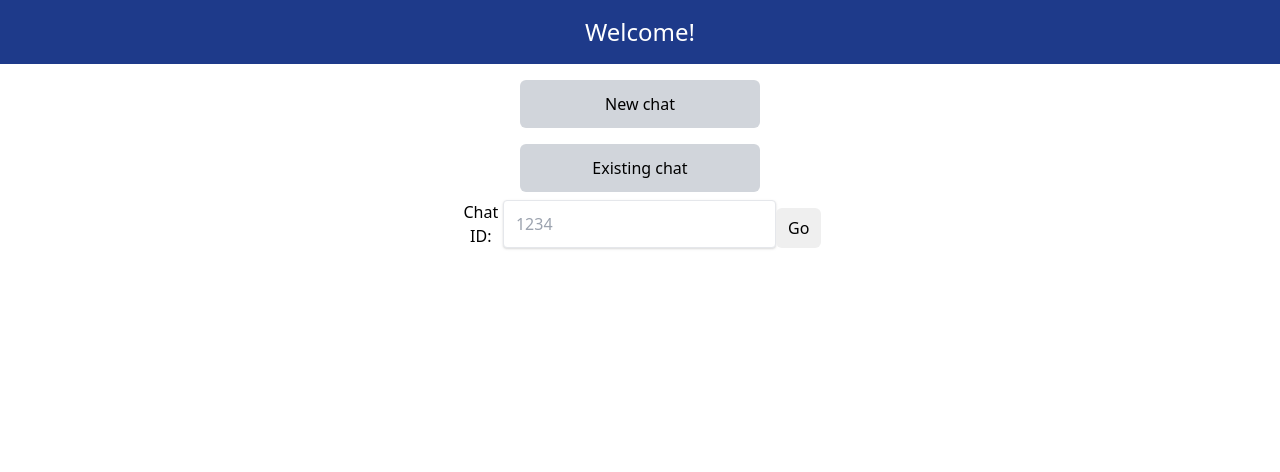
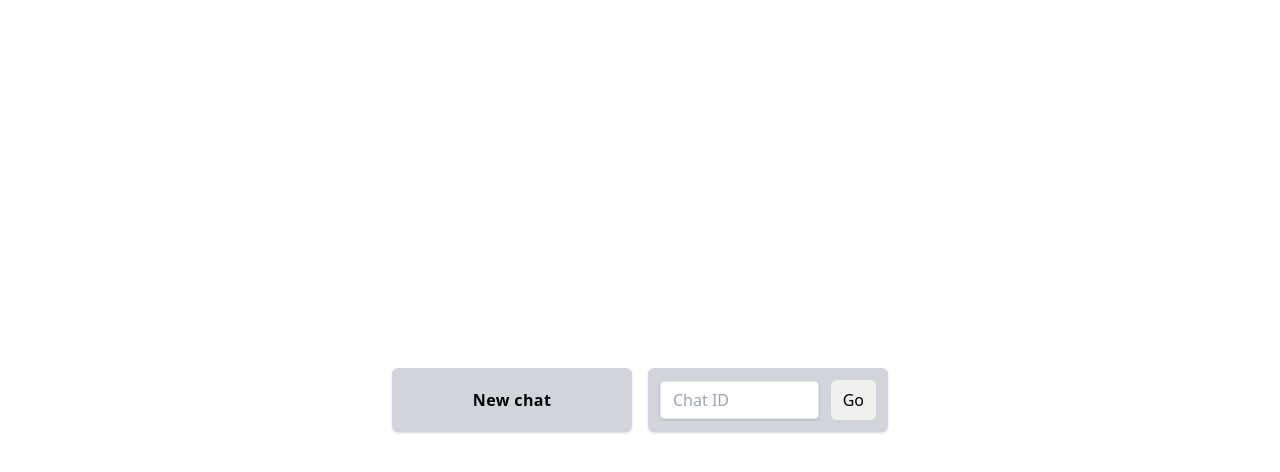
Before and after one commit to thomasschafer/chat-app-frontend, a React (Create React App) app: page / in a window 1280 px wide. Both pictures are taken after a click on the element "Existing chat". Shown: the top 472 px of the page. Built offline with nearby package versions, Linux system fonts and the light colour scheme.

Commit message:
Added functionality to ensure that users can use different chats with different websockets

```diff
--- a/src/App.tsx
+++ b/src/App.tsx
@@ -17,47 +17,42 @@ function App() {
   };
 
   return (
-    <div className="App">
-      <nav className="text-center">
-        <div className="bg-blue-900 h-16 w-full flex flex-col items-center justify-center">
-          <h1 className="text-white">Welcome!</h1>
-        </div>
-      </nav>
-      <main>
-        <div className="flex flex-col items-center p-2 text-center">
+    <main className="w-screen h-screen flex justify-center align-middle bg-white">
+      <div className="flex flex-col sm:flex-row justify-center items-center align-middle p-2 text-center">
         <Link
-            className="bg-gray-300 p-3 m-2 rounded-md h-full w-60 max-w-full"
+          className="bg-gray-300 p-3 m-2 rounded-md w-60 h-16 flex items-center justify-center shadow hover:bg-indigo-200 hover:shadow-md font-bold tracking-wide"
           to={`/chat/${uuidv4()}`}
         >
           New chat
         </Link>
         <div
-            className="cursor-pointer bg-gray-300 p-3 rounded-md min-w-min m-2 w-60 max-w-full"
+          className="cursor-pointer bg-gray-300 p-3 rounded-md m-2 w-60 h-16 flex items-center justify-center shadow hover:bg-indigo-200 hover:shadow-md font-bold tracking-wide"
           onClick={() => {
-              setShowExistingChatInput(!showExistingChatInput);
+            !showExistingChatInput && setShowExistingChatInput(true);
           }}
         >
-            Existing chat
-          </div>
-          <form className={`flex flex-row ${showExistingChatInput ? "" : "invisible"}`}>
-            <label>Chat ID:</label>
+          {showExistingChatInput ? (
+            <form className="flex flex-row items-center space-x-3">
               <input
                 type="text"
                 className="shadow appearance-none border rounded w-full py-2 px-3 text-gray-700 leading-tight focus:outline-none focus:shadow-outline"
-              placeholder="1234"
+                placeholder="Chat ID"
                 value={chatId}
                 onChange={updateChatId}
               />
               <input
                 type="submit"
-              className="py-2 px-3 cursor-pointer rounded-md mt-2"
+                className="py-2 px-3 cursor-pointer rounded-md"
                 value="Go"
                 onClick={handleSubmit}
               />
             </form>
+          ) : (
+            <>Existing chat</>
+          )}
+        </div>
       </div>
     </main>
-    </div>
   );
 }
 
--- a/src/css/index.css
+++ b/src/css/index.css
@@ -11,3 +11,9 @@
 body {
   overscroll-behavior-y: none;
 }
+
+@screen md {
+  .message-container {
+    max-width: calc(768px * 11 / 12);
+  }
+}
--- a/src/routes/OpenChat.tsx
+++ b/src/routes/OpenChat.tsx
@@ -12,7 +12,7 @@ interface chatMessage {
 
 const Message = ({ msg, senderId }: { msg: chatMessage; senderId: string }) => (
   <div
-    className={`w-11/12 sm:w-max max-w-full md:max-w-screen-md rounded-xl px-5 py-3 my-3 ${
+    className={`message-container max-w-max w-11/12 md:w-max rounded-xl px-5 py-3 my-3 ${
       msg.sender === senderId ? "ml-auto bg-blue-100 text-right" : "bg-gray-200"
     }`}
   >
@@ -36,15 +36,14 @@ const OpenChat = () => {
     setSocket(newSocket);
 
     newSocket.on("connect", () => {
-      console.log("Client: connected", newSocket.connected);
+      newSocket.emit("chat-id", params.chatId);
     });
 
     newSocket.on("message received", (msg) => {
-      console.log("Message received", msg);
       setMessageThread((thread) => [...thread, msg]);
       window.scrollTo(0, document.body.scrollHeight);
     });
-  }, []);
+  }, [params]);
 
   const updateMessage = (event: React.ChangeEvent<HTMLTextAreaElement>) => {
     setMessage(event.target.value);
@@ -52,7 +51,7 @@ const OpenChat = () => {
 
   const submitMessage = () => {
     if (socket) {
-      socket.emit("new-message", { sender: senderId, body: message });
+      socket.emit("new-message", { sender: senderId, body: message, chatId: params.chatId });
       setMessage("");
     }
   };
@@ -71,7 +70,7 @@ const OpenChat = () => {
 
   return (
     <main className="flex flex-col items-center">
-      <nav className="fixed top-0 bg-blue-900 h-16 w-full flex flex-col items-center justify-center">
+      <nav className="fixed top-0 bg-indigo-700 h-16 w-full flex flex-col items-center justify-center">
         <div className="w-full max-w-screen-lg p-5 flex flex-row justify-between items-center">
           <Link to="/" className="text-white w-5">
             Home
--- a/tailwind.config.js
+++ b/tailwind.config.js
@@ -2,7 +2,11 @@ module.exports = {
   purge: ["./src/**/*.{js,jsx,ts,tsx}", "./public/index.html"],
   darkMode: false, // or 'media' or 'class'
   theme: {
-    extend: {},
+    extend: {
+      width: {
+        "w-fit-content": "fit-content",
+      },
+    },
   },
   variants: {
     extend: {},
```
Also changed, not shown: public/message-ideas.svg. Lines whose indentation alone changed are shown as unchanged.
